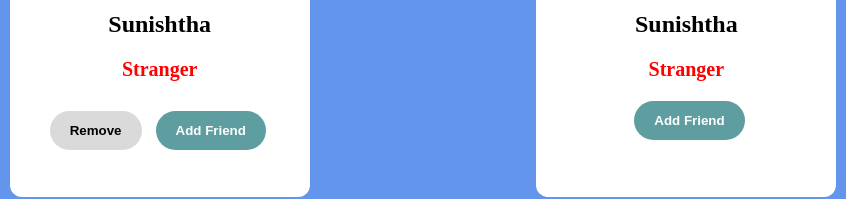
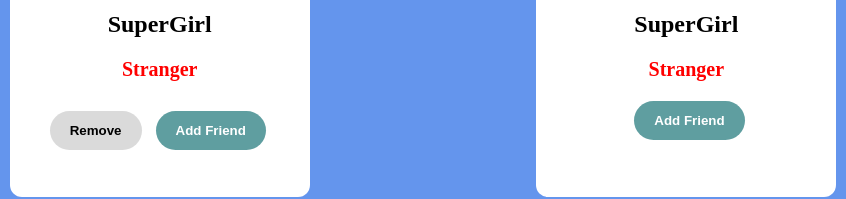
Before and after one commit to Vipulhere/FriendRequest, a plain HTML site: page index.html in a window 1280 px wide. Shown: the part 403-602 px from the top of the page, 217-1063 px from the left. Drawn offline with Linux system fonts and the light colour scheme.

```diff
--- a/index.html
+++ b/index.html
@@ -9,7 +9,7 @@
 <body>
     <div id="card">
         <img src="https://images.unsplash.com/photo-1485178575877-1a13bf489dfe?ixlib=rb-4.0.3&ixid=M3wxMjA3fDB8MHxwaG90by1wYWdlfHx8fGVufDB8fHx8fA%3D%3D&auto=format&fit=crop&w=2001&q=80" alt="" srcset="">
-        <h2>Sunishtha</h2>
+        <h2>SuperGirl</h2>
 
         <h4>Stranger</h4>
         <div id="btn-container">
@@ -20,7 +20,7 @@
 
     <div id="card2">
         <img src="https://images.unsplash.com/photo-1485178575877-1a13bf489dfe?ixlib=rb-4.0.3&ixid=M3wxMjA3fDB8MHxwaG90by1wYWdlfHx8fGVufDB8fHx8fA%3D%3D&auto=format&fit=crop&w=2001&q=80" alt="" srcset="">
-        <h2>Sunishtha</h2>
+        <h2>SuperGirl</h2>
 
         <h5>Stranger</h5>
         <div id="btn-container">
```
